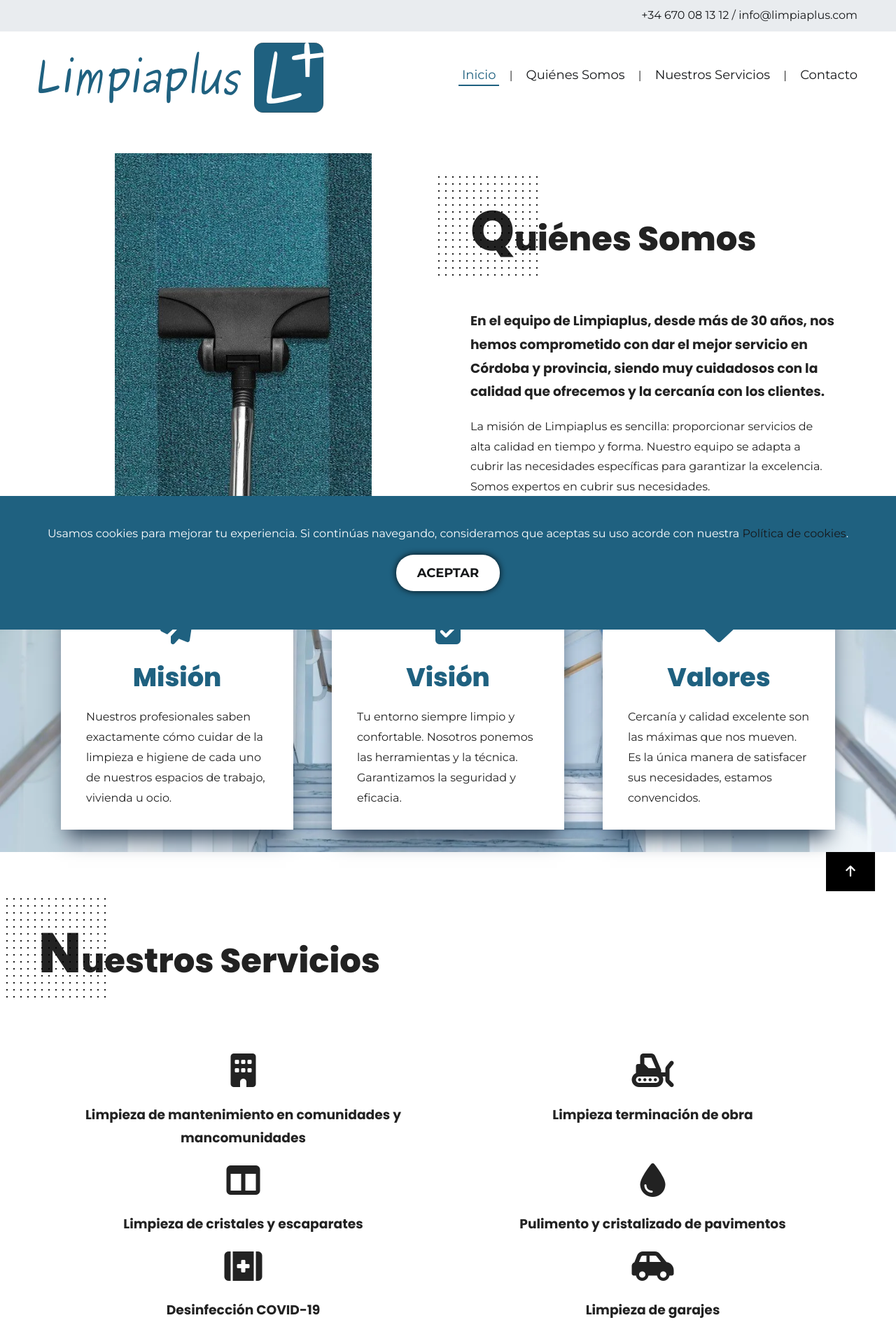
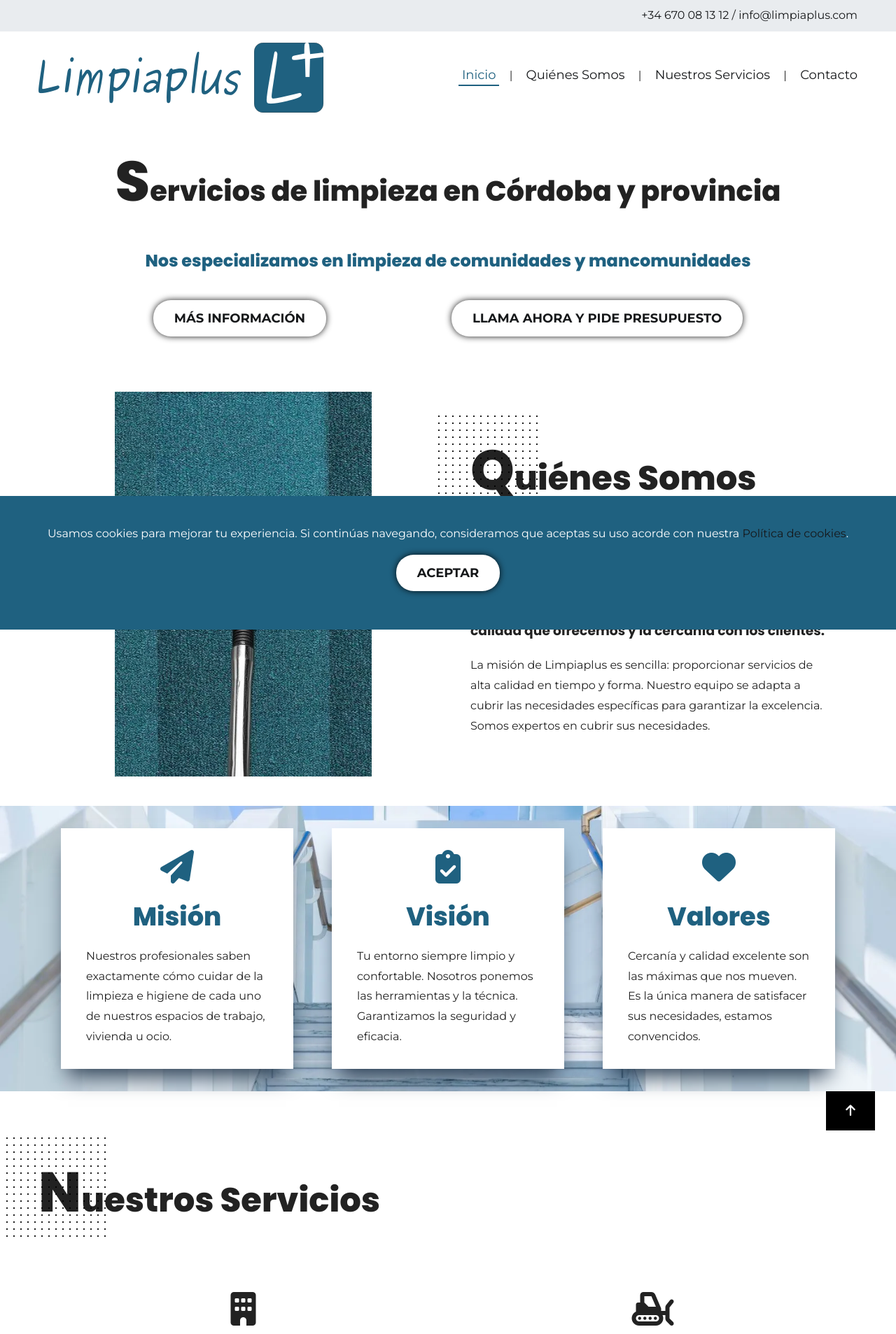
Before and after one commit to mariomantilla/limpiaplusweb, a Jekyll site: the page built from index.html, in a window 1280 px wide. Shown: the top 1907 px of the page at 70% size. Built offline with Jekyll 4.4.1, drawn with Linux system fonts in a browser that asks for light colours; nearby versions of some CDN libraries.

Commit message:
Improved index

```diff
--- a/css/styles.css
+++ b/css/styles.css
@@ -121,6 +121,20 @@ nav a.active::before {
 
 nav {
     padding: 30px 0;
+}
+
+.hero h1 {
+    font-size: 2.5rem;
+    margin-top: 0;
+    margin-bottom: 0;
+}
+
+.hero h1:before {
+    background-image: none;
+}
+
+.hero h2 {
+    font-size: 1.5rem;
 }
 
 .banner {
--- a/index.html
+++ b/index.html
@@ -1,23 +1,17 @@
 ---
 layout: default
 ---
-{% comment %}
-<section class="banner">
+<section class="hero">
     <div class="overlay"></div>
-    <div class="container">
-        <h3>Desinfección COVID-19</h3>
-        <h4>
-            Utilizamos las técnicas y productos recomendados por el Ministerio de Sanidad contra el nuevo coronavirus. <br>
-            Incluido el Certificado de Desinfección para la tranquilidad de los usuarios. <br>
-            Dada la situación actual, Limpiaplus ha centrado sus recursos en ofrecer este nuevo servicio. Comprometidos con la seguridad y la higiene cuando más lo necesitas.
-        </h4>
+    <div class="container paddedx3" style="padding-top: 0; text-align: center;">
+        <h1>Servicios de limpieza en Córdoba y provincia</h1>
+        <h2>Nos especializamos en limpieza de comunidades y mancomunidades</h2>
         <div class="spaced">
             <a class="button" href="#contacto">Más información</a>
             <a class="button call-now-button" href="tel:{{site.phone}}">Llama ahora y pide presupuesto</a>
         </div>
     </div>
 </section>
-{% endcomment %}
 {% assign sections = site.sections | sort: "order" %}
 {% for section in sections %}
     <section class="row" id="{{section.path | remove: "_sections/" | remove: ".html" }}">
```
Also changed, not shown: 1 other file.
